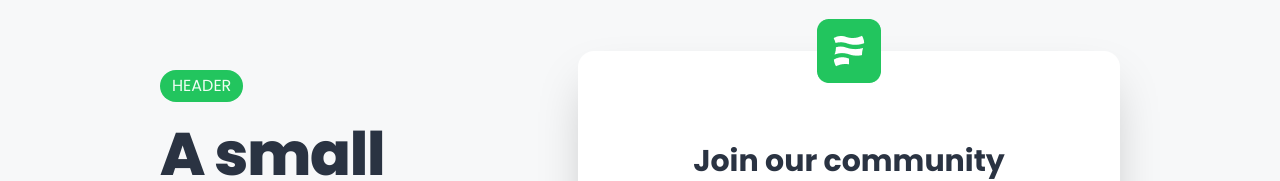
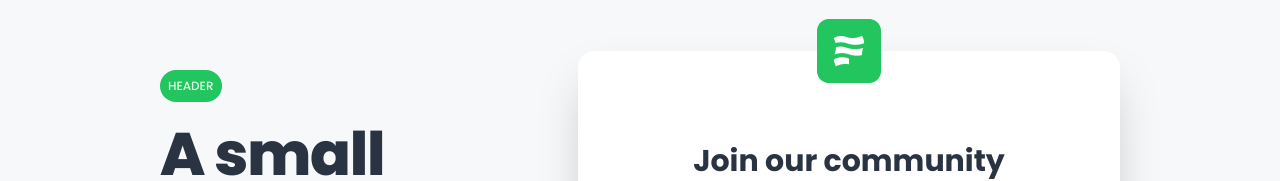
Before and after one commit to karthik-mohan23/Flex-landing-page, a React (Vite) app: page / in a window 1280 px wide. Shown: the part 361-542 px from the top of the page. Built offline with nearby package versions, Linux system fonts and the light colour scheme.

Commit message:
fixed text color

```diff
--- a/src/components/Hero.jsx
+++ b/src/components/Hero.jsx
@@ -12,7 +12,7 @@ const Hero = () => {
     <div className="w-[85%] lg:w-[75%] mx-auto  pt-8 pb-20  lg:pt-16 lg:pb-40 lg:flex items-center  justify-between gap-4">
       <div className="max-w-[554px] mb-20 lg:mb-0 ">
         <div className="flex flex-col gap-4 mb-8">
-          <span className="bg-primary-500 rounded-full text-white-50 px-3 py-1 self-start">
+          <span className="bg-primary-500 rounded-full text-primary-100 font-medium text-xs px-2 py-2 self-start">
             HEADER
           </span>
           <h1 className="text-gray-900 font-extrabold whitespace-pre-wrap text-6xl -tracking-[0.02em] leading-[72px] font-poppins">
--- a/tailwind.config.js
+++ b/tailwind.config.js
@@ -4,6 +4,7 @@ export default {
   theme: {
     colors: {
       primary: {
+        100: "#DCFCE7",
         500: "#22C55E",
       },
       gray: {
```
